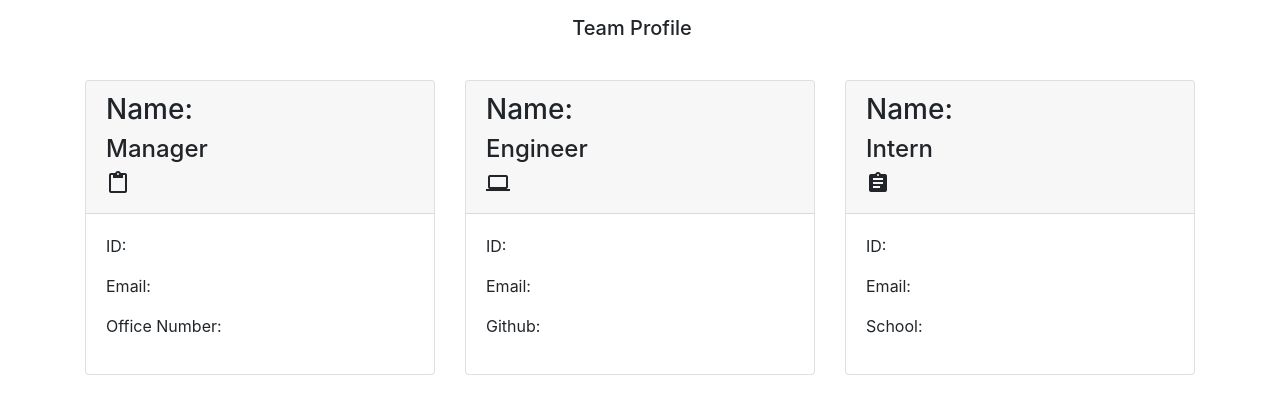
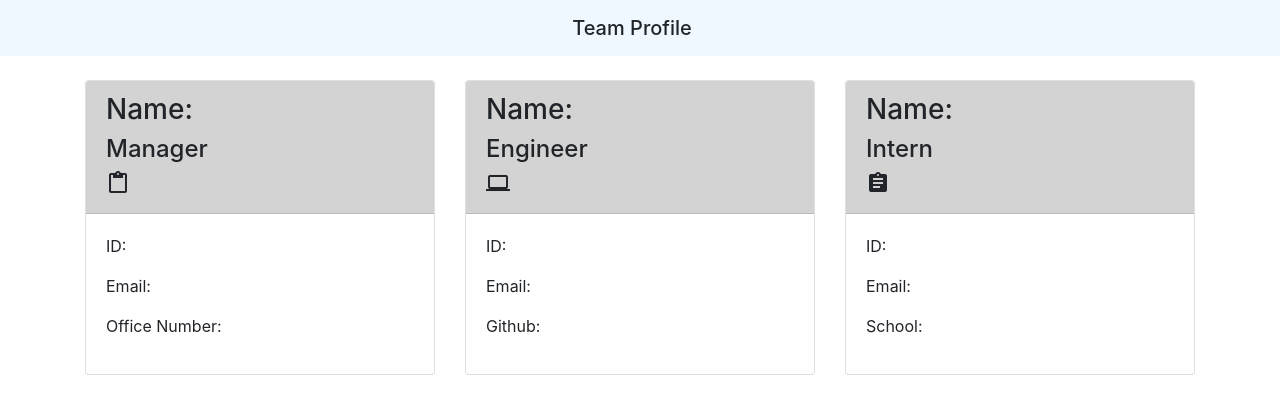
Before and after one commit to emmattner/Team-Profile-Generator, a website: page index.html in a window 1280 px wide. Drawn offline with nearby package versions, Linux system fonts and the light colour scheme.

Commit message:
styling colours for header and card

```diff
--- a/style.css
+++ b/style.css
@@ -1,17 +1,7 @@
-/* .team-card {
-    height: 200px;
-    width: 50%;
-
+.navbar {
+background-color:aliceblue;
 }
 
-image {
-    height: 200px;
-    width: 50%;
+.card-header {
+    background-color:lightgray;
 }
-
-.header {
-    background-color: red;
-    width: 40px;
-    height: 20px;
-    padding: 10%;
-} */
```
